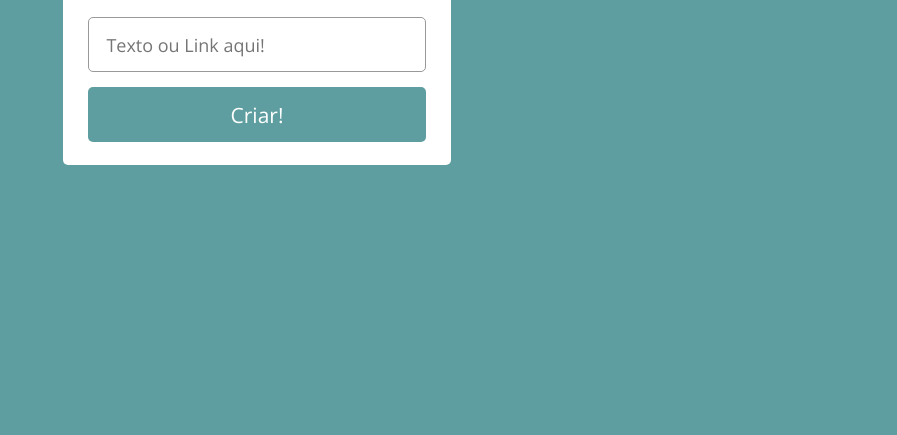
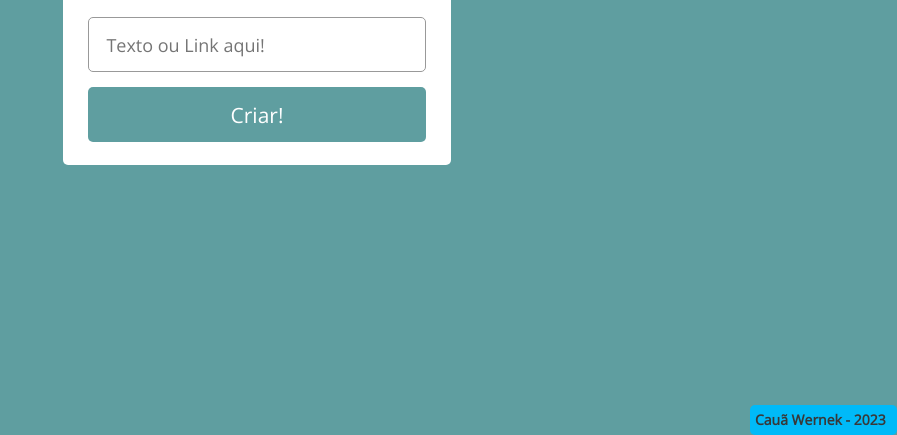
Before and after one commit to Wernekinho/wernekinho.github.io, a plain HTML site: page index.html in a window 1280 px wide. Shown: the part 365-800 px from the top of the page, without its empty margins (383-1280 px from the left). Drawn offline with nearby package versions, Linux system fonts and the light colour scheme.

Commit message:
added signature

```diff
--- a/index.html
+++ b/index.html
@@ -24,6 +24,10 @@
 
         </div>
 
+        <div class="signature">
+            <h1>Cauã Wernek - 2023</h1>
+        </div>
+
         <script src="main.js"></script>
 
     </body>
--- a/main.js
+++ b/main.js
@@ -1,6 +1,8 @@
-const wrapper = document.querySelector(".wrapper"),
-qrInput = wrapper.querySelector('.form input'),
-qrImg = wrapper.querySelector('.qr-code img')
+const wrapper = document.querySelector(".wrapper");
+const signature = document.querySelector(".signature");
+qrInput = wrapper.querySelector('.form input');
+qrImg = wrapper.querySelector('.qr-code img');
+sigText = signature.querySelector('h1')
 generateBtn = wrapper.querySelector('.form button');
 
 generateBtn.addEventListener('click', () => {
@@ -20,3 +22,7 @@ qrInput.addEventListener('keyup',  () => {
     wrapper.classList,remove('active');
   }
 })
+
+sigText.addEventListener('click', () => {
+  window.open("https://github.com/Wernekinho")
+})
--- a/style.css
+++ b/style.css
@@ -82,3 +82,16 @@ header p{
     pointer-events: auto;
     transition: opacity 0.6s 0.05s ease;
 }
+
+.signature h1{
+    position: fixed;
+    right: 0px; bottom: 0px;
+    width: 147px;
+    height: 30px;
+    background-color: rgb(0, 186, 248);
+    padding: 5px;
+    border-radius: 5px;
+    cursor: grab;
+    font-size: 14px;
+    color: #383838;
+}
```
